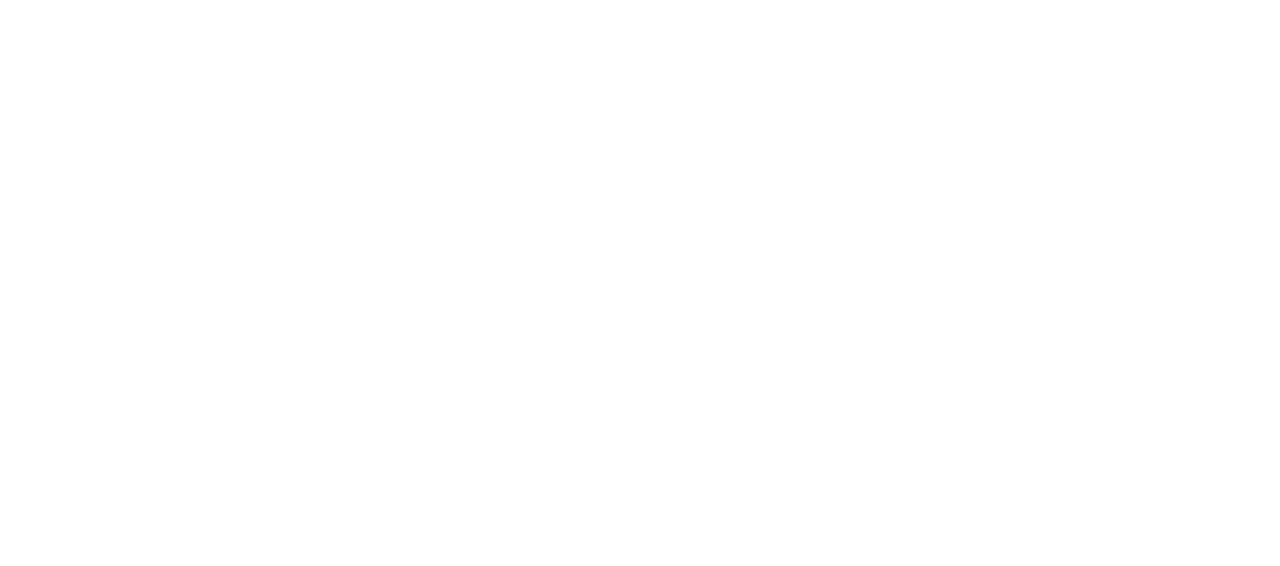
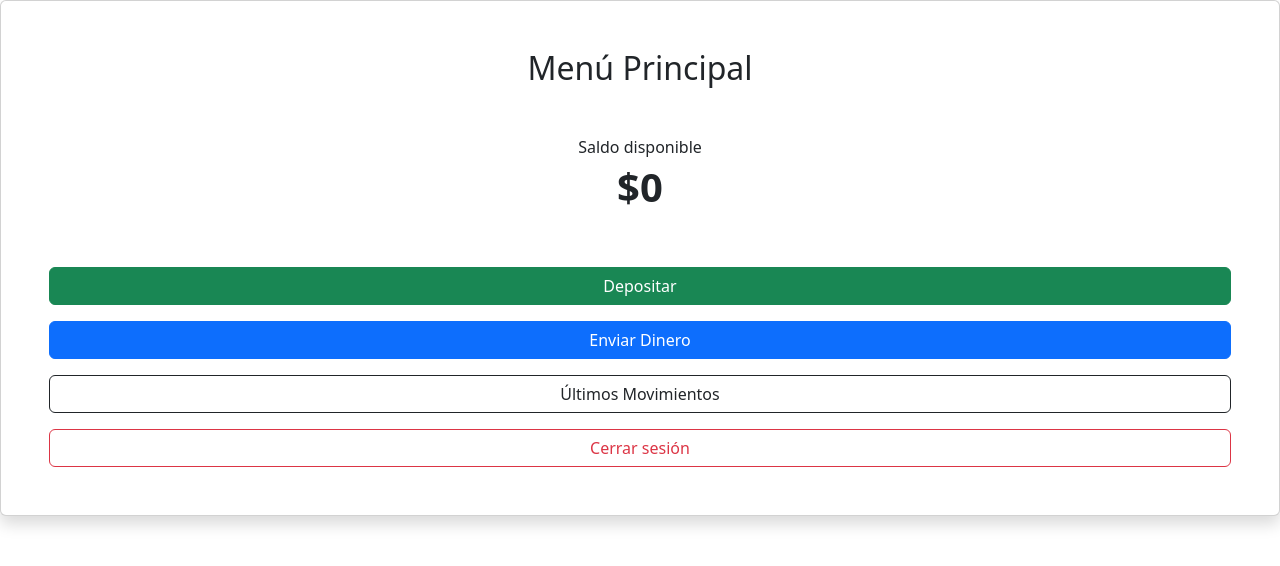
Before and after one commit to toffycaluga/alke_wallet, a plain HTML site: page menu.html in a window 1280 px wide. Drawn offline with nearby package versions, Linux system fonts and the light colour scheme.

Commit message:
feat: agregando menu principal

```diff
--- a/menu.html
+++ b/menu.html
@@ -1,30 +1,76 @@
-<!DOCTYPE html>
+<!doctype html>
 <html lang="es">
   <head>
-  <meta charset="UTF-8">
+    <meta charset="UTF-8" />
 
-  <meta
-    name="viewport"
-    content="width=device-width, initial-scale=1"
-  >
+    <meta name="viewport" content="width=device-width, initial-scale=1" />
 
     <title>Menú principal - Alke Wallet</title>
 
     <link
       href="https://cdn.jsdelivr.net/npm/bootstrap@5.3.8/dist/css/bootstrap.min.css"
       rel="stylesheet"
-  >
+    />
 
-  <link rel="stylesheet" href="./assets/css/styles.css">
+    <link rel="stylesheet" href="./assets/css/styles.css" />
   </head>
 
   <body>
+    <main class="wallet-container">
+      <section class="card wallet-card shadow">
+        <div class="card-body p-4 p-md-5">
+          <h2 class="wallet-title text-center mb-4">Menú Principal</h2>
 
+          <div id="message-container"></div>
+
+          <div class="balance-card p-4 mb-4 text-center">
+            <p class="mb-1">Saldo disponible</p>
+
+            <h3 class="display-6 fw-bold" id="current-balance">$0</h3>
+          </div>
+
+          <div class="d-grid gap-3">
+            <button
+              type="button"
+              class="btn btn-success wallet-button navigation-button"
+              data-url="deposit.html"
+              data-screen="la pantalla de depósito"
+            >
+              Depositar
+            </button>
+
+            <button
+              type="button"
+              class="btn btn-primary wallet-button navigation-button"
+              data-url="sendmoney.html"
+              data-screen="la pantalla de envío de dinero"
+            >
+              Enviar Dinero
+            </button>
+
+            <button
+              type="button"
+              class="btn btn-outline-dark wallet-button navigation-button"
+              data-url="transactions.html"
+              data-screen="últimos movimientos"
+            >
+              Últimos Movimientos
+            </button>
+
+            <button
+              type="button"
+              class="btn btn-outline-danger wallet-button"
+              id="logout-button"
+            >
+              Cerrar sesión
+            </button>
+          </div>
+        </div>
+      </section>
+    </main>
 
     <script src="https://code.jquery.com/jquery-3.7.1.min.js"></script>
-  <script
-    src="https://cdn.jsdelivr.net/npm/bootstrap@5.3.8/dist/js/bootstrap.bundle.min.js">
-  </script>
+    <script src="https://cdn.jsdelivr.net/npm/bootstrap@5.3.8/dist/js/bootstrap.bundle.min.js"></script>
     <script type="module" src="./assets/js/app.js"></script>
   </body>
 </html>
```
Lines whose indentation alone changed are shown as unchanged.
